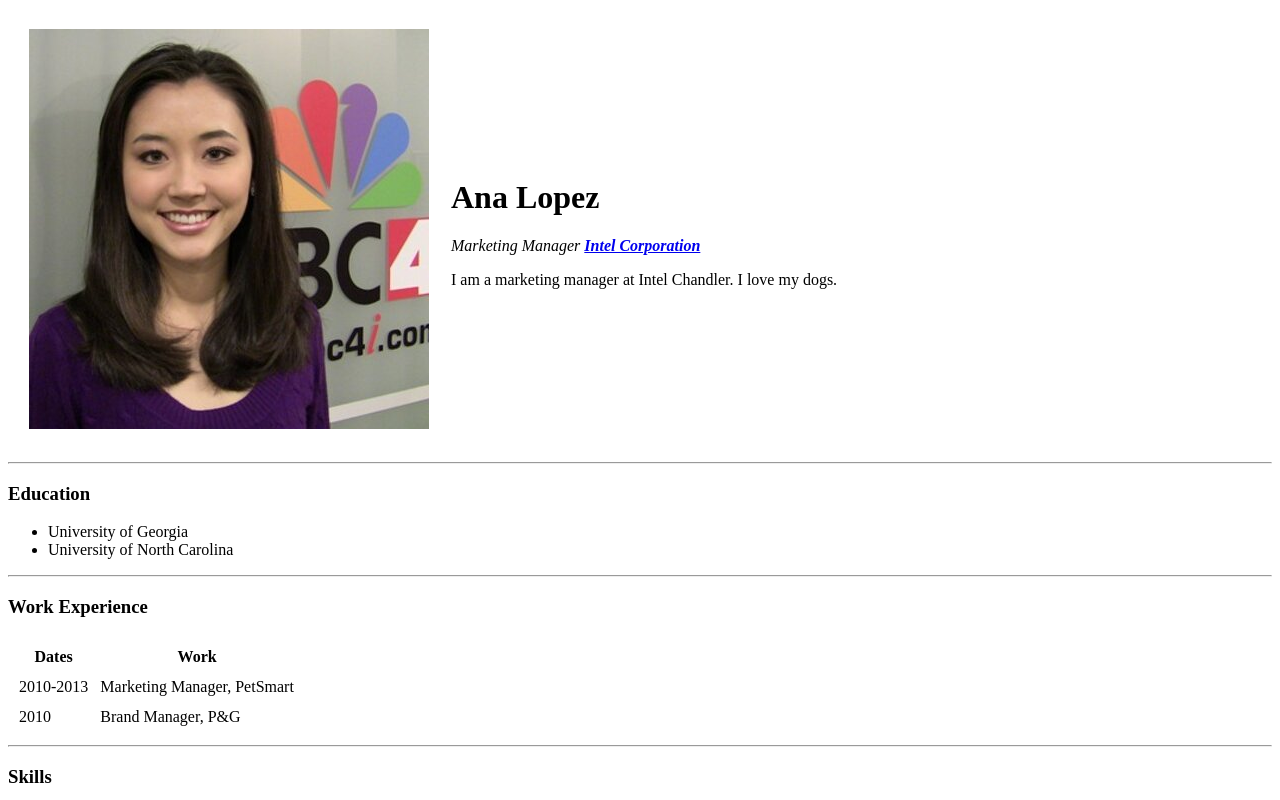
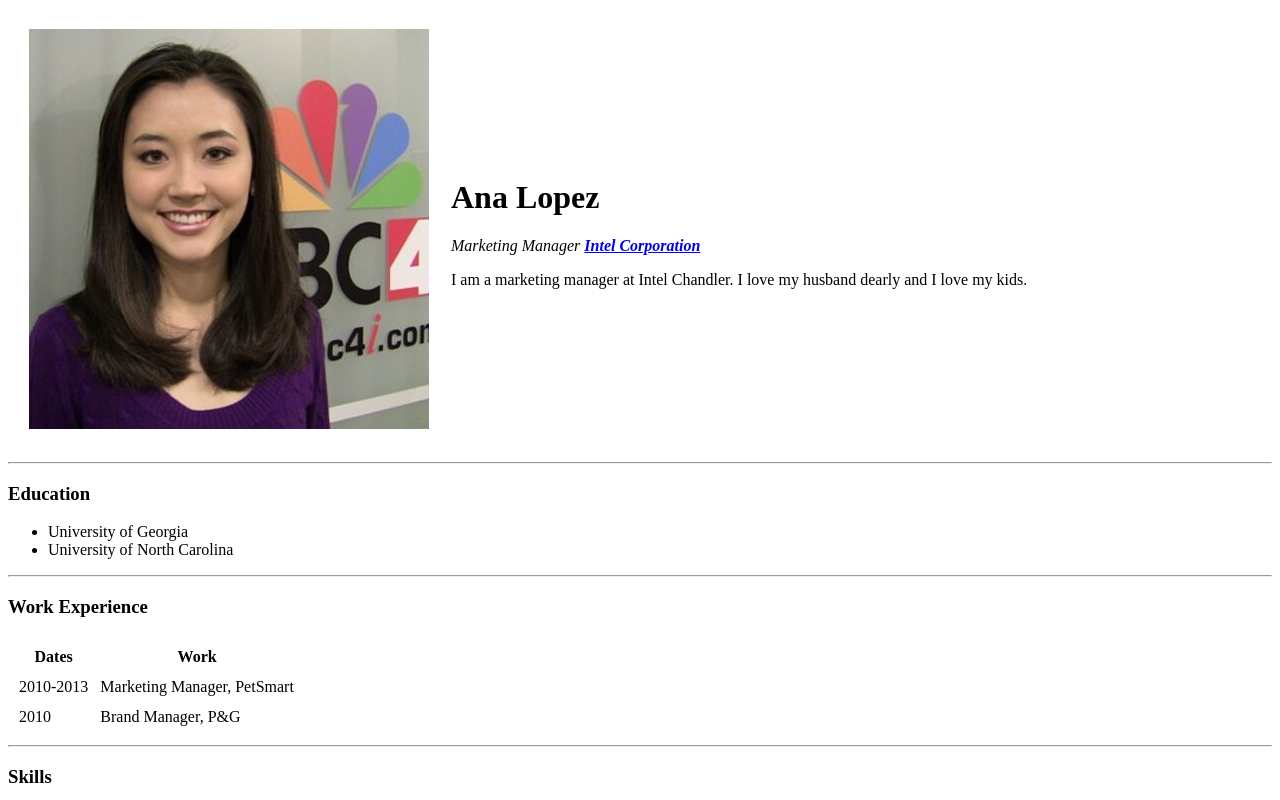
Before and after one commit to ajlopez114/cv, a plain HTML site: page index.html in a window 1280 px wide. Shown: the top 800 px of the page. Drawn offline with Linux system fonts and the light colour scheme.

Commit message:
Changed description

```diff
--- a/index.html
+++ b/index.html
@@ -14,7 +14,7 @@
                 <h1>Ana Lopez</h1>
                 <p><em>Marketing Manager <strong><a href="https://www.intel.com/content/www/us/en/homepage.html">Intel
                                 Corporation</a></strong></em></p>
-                <p>I am a marketing manager at Intel Chandler. I love my dogs.</p>
+                <p>I am a marketing manager at Intel Chandler. I love my husband dearly and I love my kids.</p>
             </td>
         </tr>
     </table>
```
